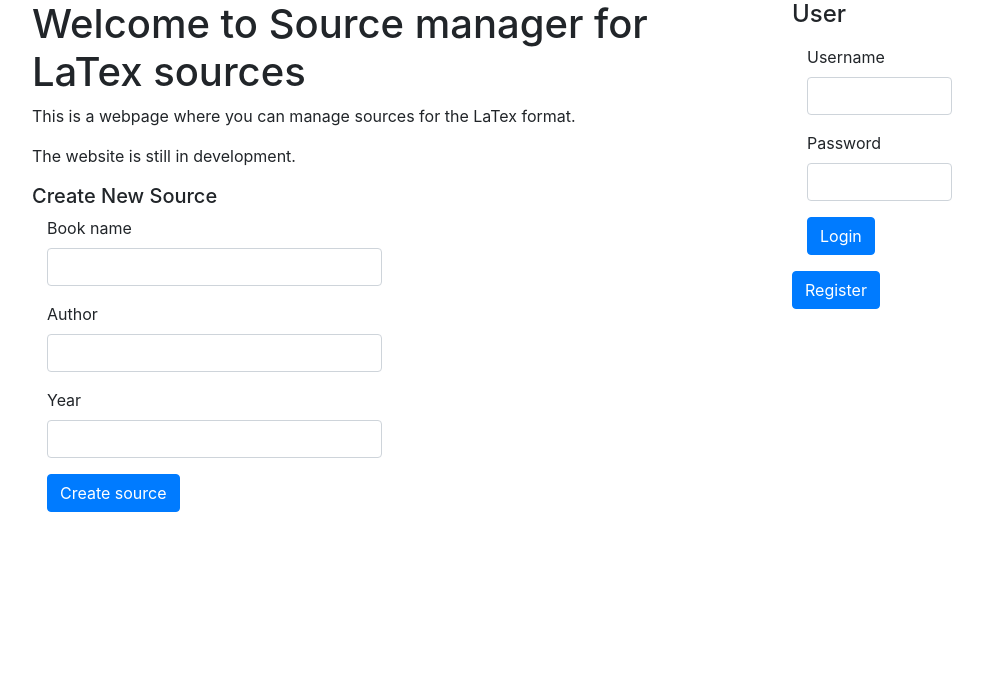
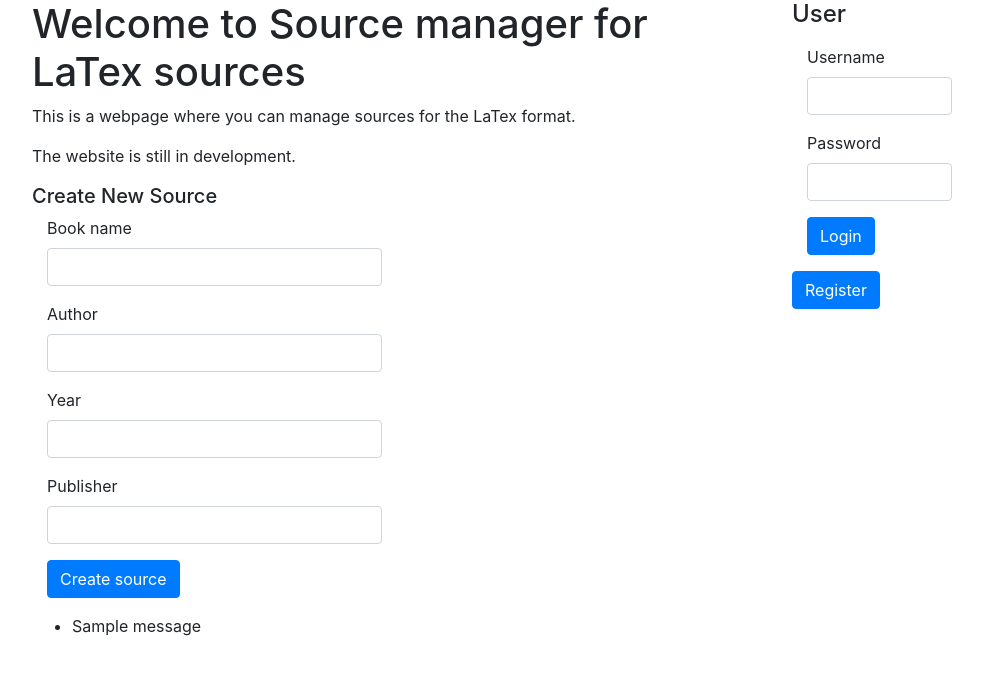
Before and after one commit to neoh-uni/ohtu-citecontroller, a Flask app: page / in a window 1280 px wide. Shown: the part 56-731 px from the top of the page, without its empty margins (53-1036 px from the left). Run offline with Flask 2, Linux system fonts and the light colour scheme; one stand-in notice (Sample message) is shown; some libraries are stand-ins or nearby versions.

Commit message:
added publisher field

```diff
--- a/src/templates/index.html
+++ b/src/templates/index.html
@@ -46,6 +46,10 @@
             <input type="text" class="form-control" id="inputYear" name="year">
           </div>
 
+        <div class="form-group col-6">
+          <label for="inputYear">Publisher</label>
+          <input type="text" class="form-control" id="inputPublisher" name="publisher">
+        </div>
 
         <div class="form-group col-6">
           <input type="submit" class="btn btn-primary" value="Create source">
@@ -53,6 +57,15 @@
 
       </form>
 
+      {% with messages = get_flashed_messages() %}
+      {% if messages %}
+        <ul>
+        {% for message in messages %}
+          <li>{{ message }}</li>
+        {% endfor %}
+        </ul>
+      {% endif %}
+      {% endwith %}
 
     </div>
     <div class="col-4">
```
